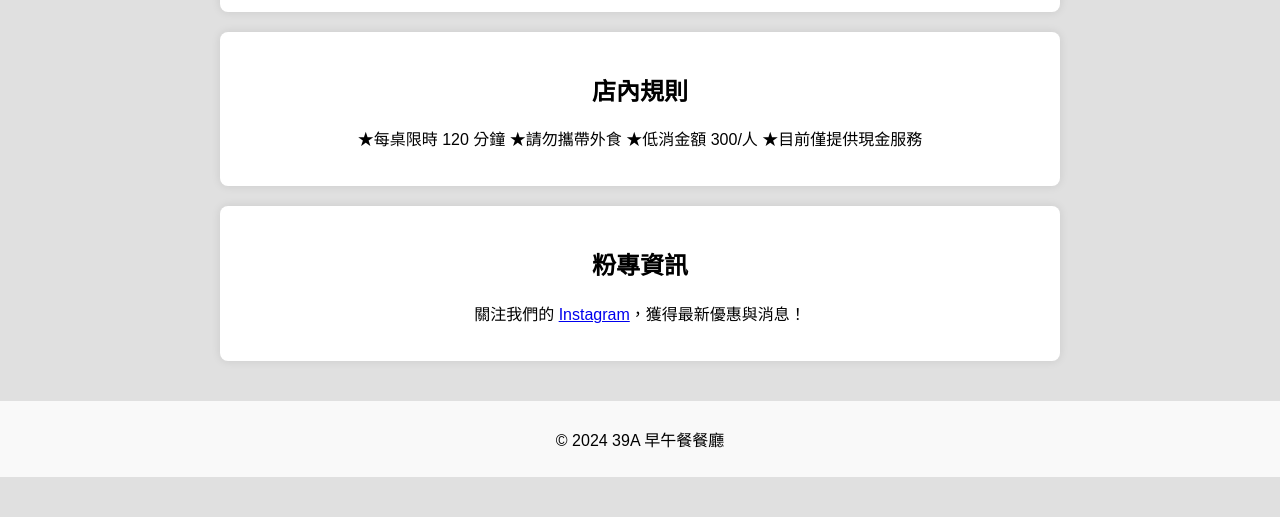
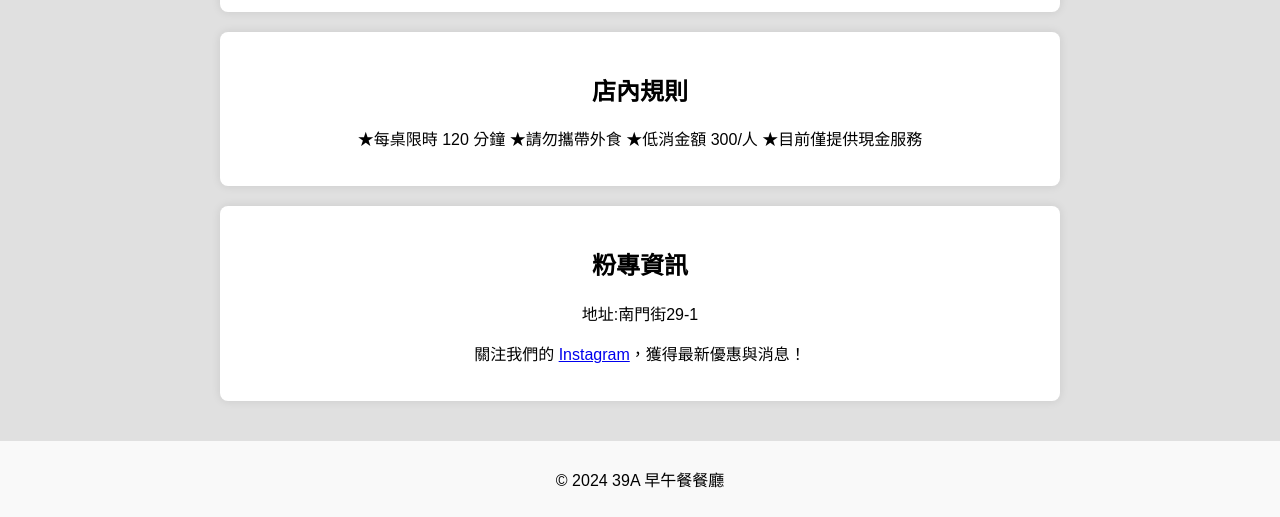
Before and after one commit to q1aoooo/nkk5678, a plain HTML site: page index.html in a window 1280 px wide. Shown: the part 2774-3291 px from the top of the page. Before the commit the page ends 3251 px from the top, so only its background shows below. Drawn offline with Linux system fonts and the light colour scheme.

Commit message:
Update index.html

```diff
--- a/index.html
+++ b/index.html
@@ -121,8 +121,8 @@
 #rules ul li::before {
     content: "★"; /* 黑色星星符號 */
     color: black; /* 星星顏色設定為黑色 */
-    margin-right: 10
-        }
+    margin-right: 10 ;
+}
 .hours img {
             width: 400px;
             height: 360px;
@@ -130,6 +130,7 @@
             border-radius: 8px;
             margin-bottom: 10px;
         }
+
     </style>
 </head>
 <body>
@@ -178,7 +179,7 @@
 
     </section>
 
-  <section id="hours">
+    <section id="hours">
         <h2>營業時間</h2>
         <p>週三至週日- 11:00 - 17:00 </p>
         <p>最後供餐-依當日狀況 售完打烊</p>
@@ -186,6 +187,7 @@
             <img src="https://scontent.xx.fbcdn.net/v/t1.15752-9/462542532_558939216598584_8857444119364144837_n.jpg?_nc_cat=102&ccb=1-7&_nc_sid=0024fc&_nc_ohc=fUzLLZFogTIQ7kNvgHuLR4N&_nc_ad=z-m&_nc_cid=0&_nc_ht=scontent.xx&_nc_gid=AVPWABa81QMKmWuHUzcz40_&oh=03_Q7cD1QFkHLY_xGSIWVdDGkIeGq2-GwhcWpeeEOYO8SxduQ7SLw&oe=672C520A" >
         </div>
         </section>
+
 
     <section id="rules">
         <h2>店內規則</h2>
@@ -199,6 +201,7 @@
 
     <section id="social">
         <h2>粉專資訊</h2>
+        <p>地址:南門街29-1</p>
         <p>關注我們的 <a href="https://www.instagram.com/39a_2014/" target="_blank">Instagram</a>，獲得最新優惠與消息！</p>
     </section>
 
```
